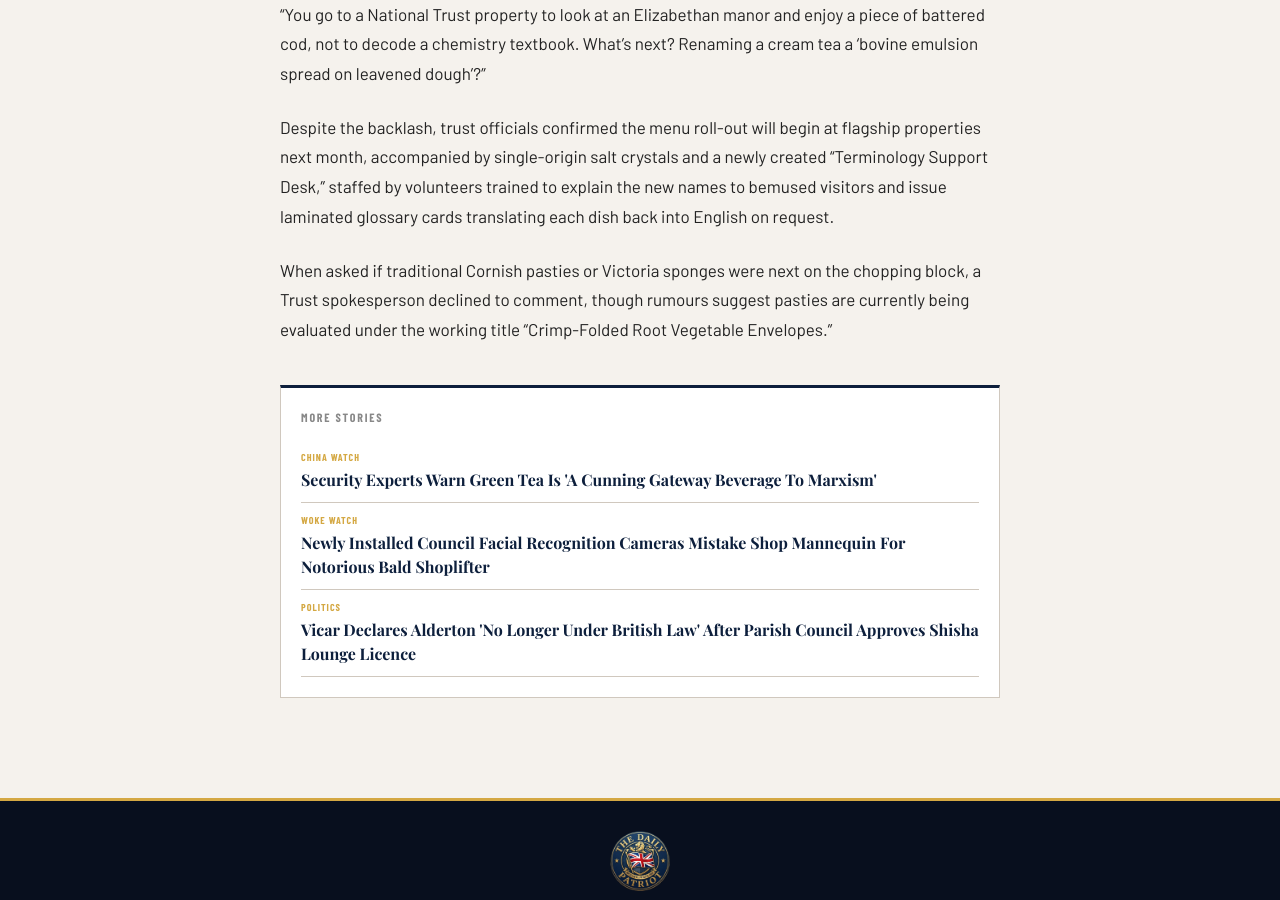
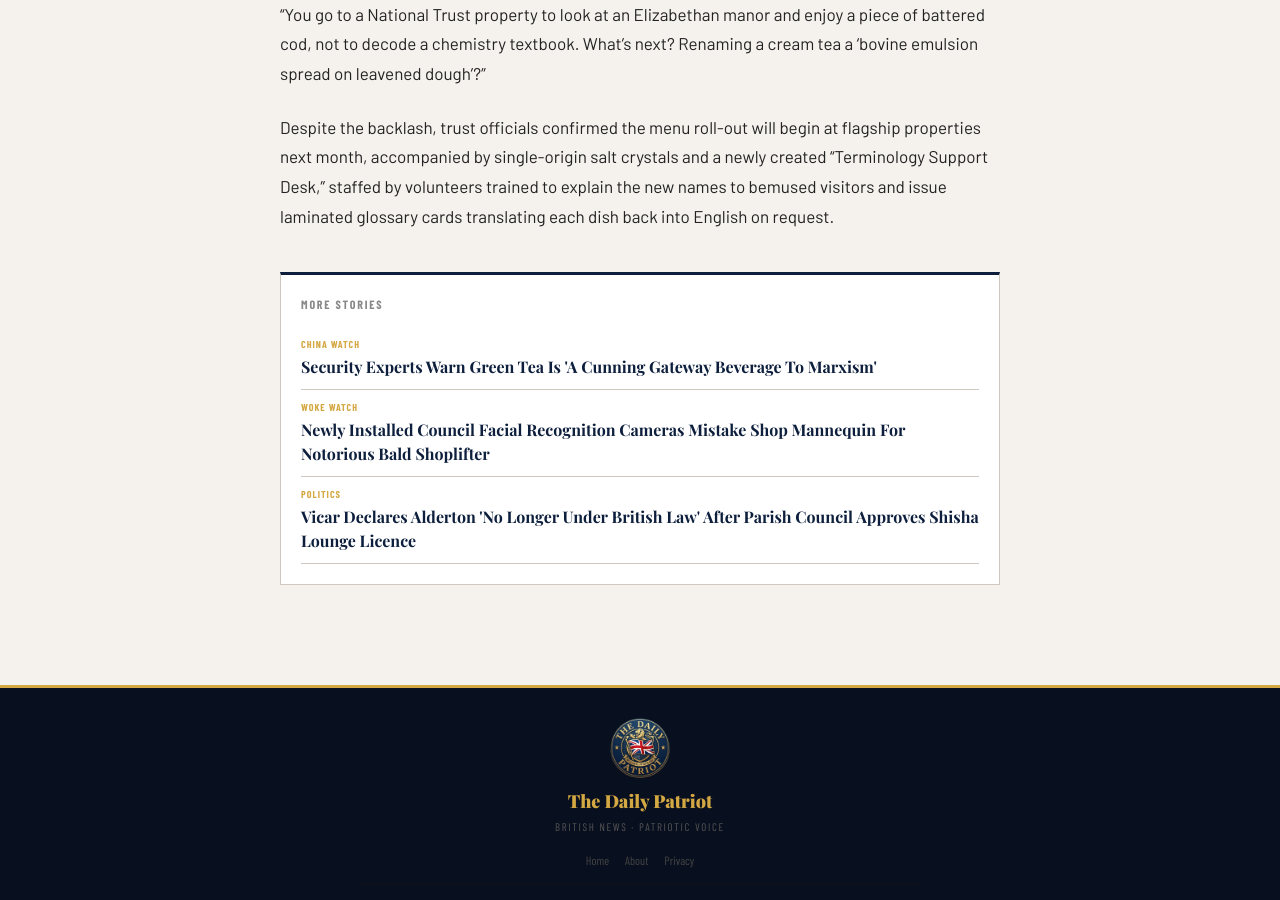
Before and after one commit to matt-palmer999/britishpatriots, a Jekyll site: the page built from _posts/2026-09-17-national-trust-fish-and-chips.md, in a window 1280 px wide and 900 px high, scrolled down 1535 px. Built offline with Jekyll 4.4.1, drawn with Linux system fonts in a browser that asks for light colours; some web fonts are replaced.

Commit message:
Update 2026-09-17-national-trust-fish-and-chips.md

```diff
--- a/_posts/2026-09-17-national-trust-fish-and-chips.md
+++ b/_posts/2026-09-17-national-trust-fish-and-chips.md
@@ -25,5 +25,3 @@ The rebrand has already drawn sharp criticism from heritage campaigners and regu
 "It is absolute madness," said Sir Reginald Thorne, founder of the Save Our Chippy campaign group. "You go to a National Trust property to look at an Elizabethan manor and enjoy a piece of battered cod, not to decode a chemistry textbook. What's next? Renaming a cream tea a 'bovine emulsion spread on leavened dough'?"
 
 Despite the backlash, trust officials confirmed the menu roll-out will begin at flagship properties next month, accompanied by single-origin salt crystals and a newly created "Terminology Support Desk," staffed by volunteers trained to explain the new names to bemused visitors and issue laminated glossary cards translating each dish back into English on request.
-
-When asked if traditional Cornish pasties or Victoria sponges were next on the chopping block, a Trust spokesperson declined to comment, though rumours suggest pasties are currently being evaluated under the working title "Crimp-Folded Root Vegetable Envelopes."
```
